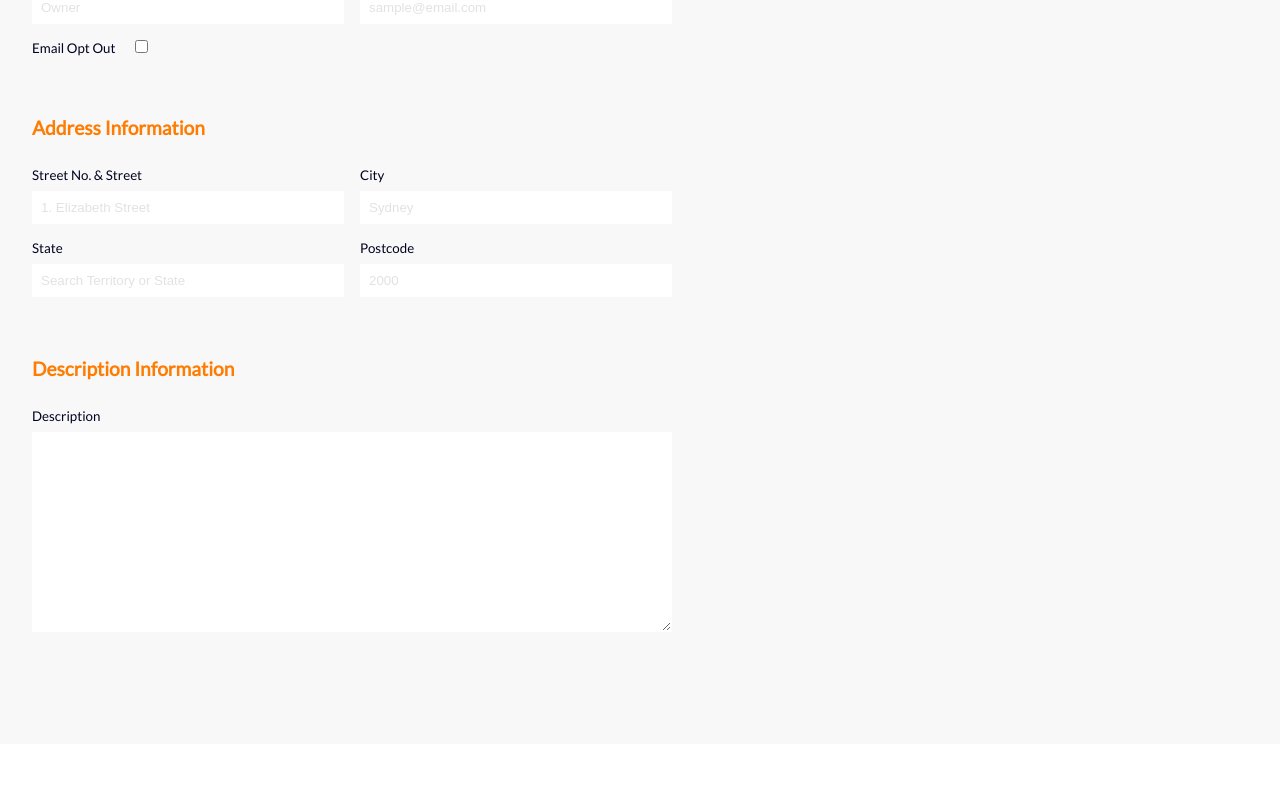
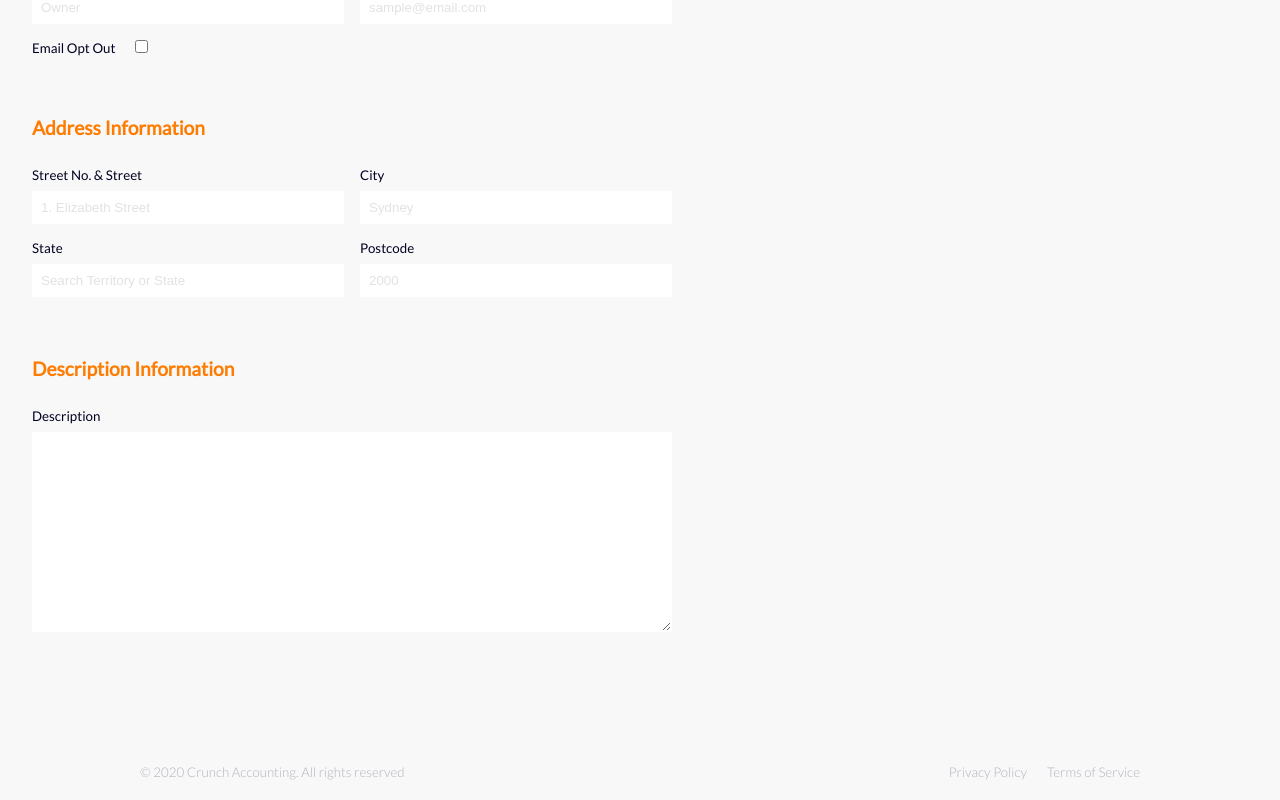
Before and after one commit to rmar8138/crunch-accounting, a React (Create React App) app: page / in a window 1280 px wide. Shown: the part 489-1289 px from the top of the page. Before the commit the page ends 1233 px from the top, so only its background shows below. Built offline with nearby package versions, Linux system fonts and the light colour scheme.

Commit message:
Build footer component

```diff
--- a/src/App.js
+++ b/src/App.js
@@ -5,6 +5,7 @@ import theme from "./theme";
 
 import Header from "./components/Header";
 import CreateContactForm from "./components/CreateContactForm";
+import Footer from "./components/Footer";
 
 class App extends Component {
   render() {
@@ -13,6 +14,7 @@ class App extends Component {
         <GlobalStyle />
         <Header />
         <CreateContactForm />
+        <Footer />
       </ThemeProvider>
     );
   }
--- a/src/GlobalStyle.js
+++ b/src/GlobalStyle.js
@@ -30,6 +30,11 @@ h3 {
   margin-bottom: ${({ theme }) => theme.spacing.md};
 }
 
+a {
+  text-decoration: none;
+  color: inherit;
+}
+
 button {
   font-weight: 300;
   font-size: ${({ theme }) => theme.fontSize.md};
@@ -37,6 +42,10 @@ button {
   border: none;
   border-radius: 1px;
   cursor: pointer;
+}
+
+li {
+  list-style: none;
 }
 
 label {
@@ -53,7 +62,7 @@ textarea {
   &:focus,
   &:-webkit-autofill:focus {
     outline: none;
-    border: ${({ theme }) => `1px solid ${theme.color.darkGrey1}`};
+    border: ${({ theme }) => `1px solid ${theme.color.darkGrey2}`};
   }
 
   &::placeholder {
--- /dev/null
+++ b/src/components/Footer/index.js
@@ -0,0 +1,20 @@
+import React from "react";
+import { StyledFooter } from "./styles";
+
+const Footer = () => {
+  return (
+    <StyledFooter>
+      <p>&copy; 2020 Crunch Accounting. All rights reserved</p>
+      <ul>
+        <li>
+          <a href="/">Privacy Policy</a>
+        </li>
+        <li>
+          <a href="/">Terms of Service</a>
+        </li>
+      </ul>
+    </StyledFooter>
+  );
+};
+
+export default Footer;
--- /dev/null
+++ b/src/components/Footer/styles.js
@@ -0,0 +1,27 @@
+import styled from "styled-components";
+
+export const StyledFooter = styled.footer`
+  background-color: ${({ theme }) => theme.color.lightGrey1};
+  color: ${({ theme }) => theme.color.darkGrey1};
+  padding: ${({ theme }) => `${theme.spacing.md} ${theme.spacing.xxl}`};
+  display: flex;
+  justify-content: space-between;
+
+  a {
+    transition: all 0.2s;
+
+    &:hover {
+      color: ${({ theme }) => theme.color.darkGrey2};
+    }
+  }
+
+  ul {
+    display: flex;
+
+    li {
+      &:not(:last-child) {
+        margin-right: ${({ theme }) => theme.spacing.md};
+      }
+    }
+  }
+`;
--- a/src/components/Header/styles.js
+++ b/src/components/Header/styles.js
@@ -1,6 +1,6 @@
 import styled from "styled-components";
 
-export const StyledHeader = styled.div`
+export const StyledHeader = styled.header`
   display: flex;
   justify-content: center;
 
--- a/src/theme.js
+++ b/src/theme.js
@@ -8,8 +8,8 @@ const theme = {
     white: "#FFFFFF",
     lightGrey1: "#F8F8F9",
     lightGrey2: "#E2E2E2",
-    darkGrey1: "#989AA5",
-    darkGrey2: "#B1B2BB",
+    darkGrey1: "#B1B2BB",
+    darkGrey2: "#989AA5",
     blue: "#06198B",
     orange: "#FE7C01"
   },
@@ -25,7 +25,8 @@ const theme = {
     sm: `${0.75 * spaceUnit}px`,
     md: `${1.25 * spaceUnit}px`,
     lg: `${2 * spaceUnit}px`,
-    xl: `${3.25 * spaceUnit}px`
+    xl: `${3.25 * spaceUnit}px`,
+    xxl: `${8.75 * spaceUnit}px`
   }
 };
 
```
